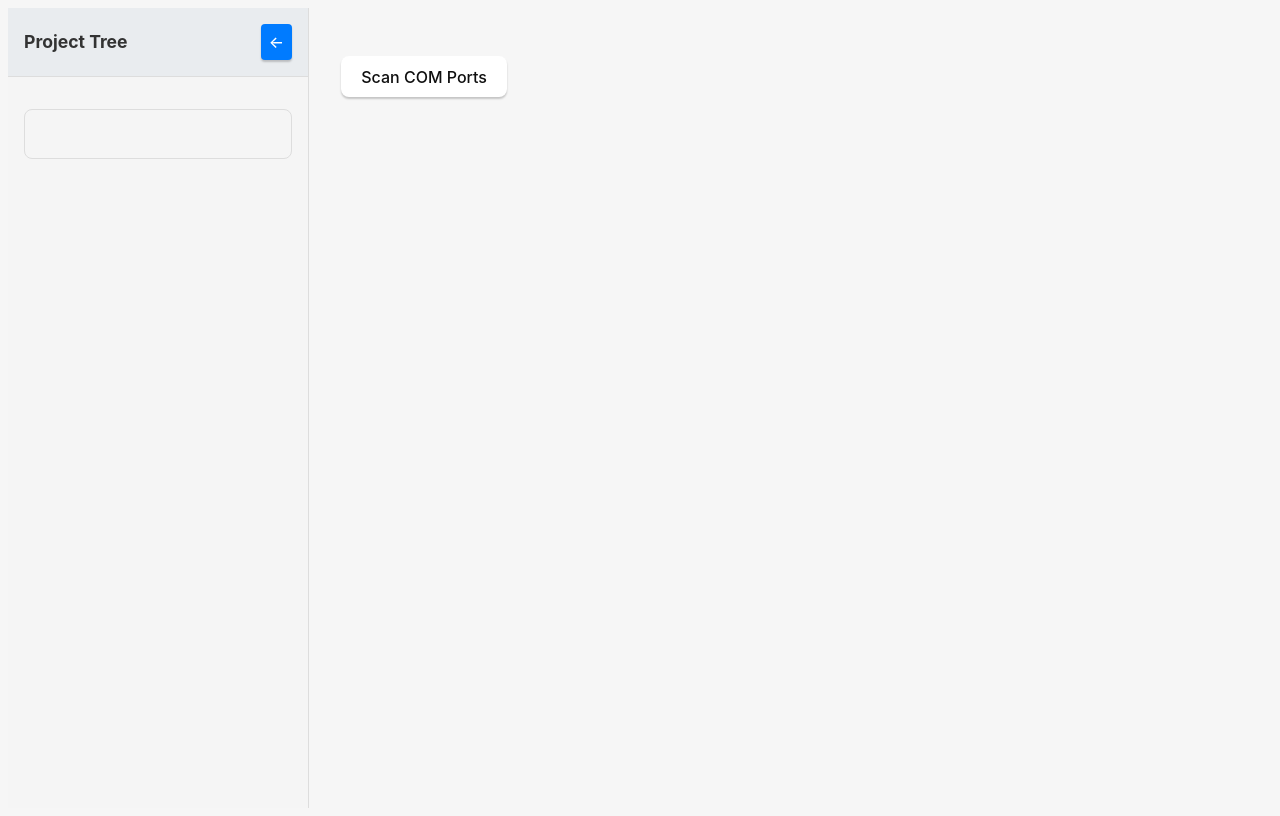
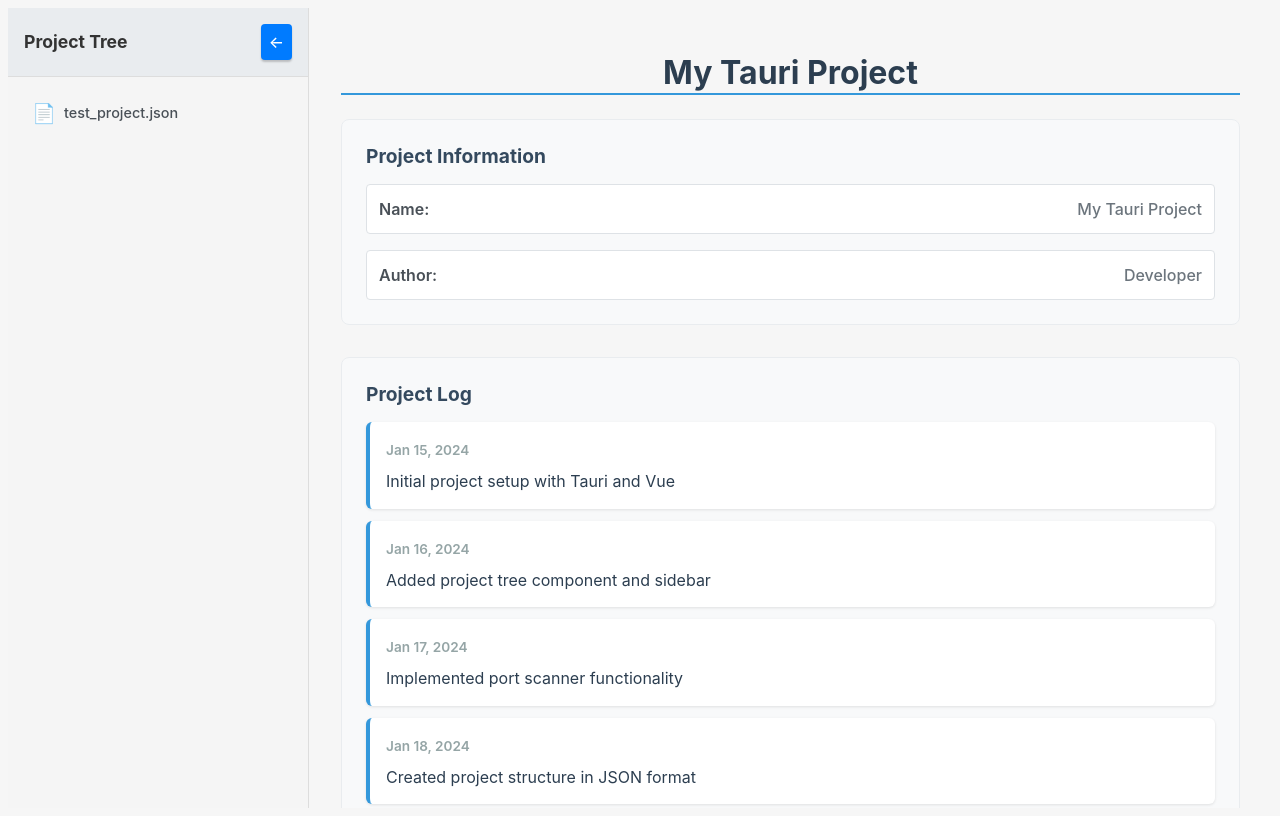
Before and after one commit to voronovmaksim88/RUST, a Vue app in the folder tauri-app/: page / in a window 1280 px wide. Built offline with nearby package versions, Linux system fonts and the light colour scheme.

Commit message:
вывел инфо о проекте

```diff
--- a/tauri-app/src/App.vue
+++ b/tauri-app/src/App.vue
@@ -1,15 +1,113 @@
 <script setup lang="ts">
-import { ref } from 'vue'
+import { ref, onMounted } from 'vue'
 import PortScanner from './components/PortScanner.vue'
 import TheProjectTree from './components/TheProjectTree.vue'
 
+interface LogRecord {
+  date: string
+  text: string
+}
+
+interface ProjectLog {
+  records: LogRecord[]
+}
+
+interface Project {
+  name: string
+  author: string
+  log: ProjectLog
+}
+
+interface ProjectData {
+  project: Project
+}
+
 const isSidebarCollapsed = ref(false)
+const projectData = ref<ProjectData | null>(null)
+const fileName = ref('test_project.json')
+const isLoading = ref(false)
 
 const toggleSidebar = () => {
   isSidebarCollapsed.value = !isSidebarCollapsed.value
 }
+
+const loadProjectData = async () => {
+  console.log('Starting to load project data...')
+  isLoading.value = true
+
+  try {
+    console.log('Fetching from /test_project.json...')
+    const response = await fetch('/test_project.json')
+    console.log('Response status:', response.status)
+    console.log('Response ok:', response.ok)
+    console.log('Response headers:', response.headers)
+
+    if (!response.ok) {
+      throw new Error(`HTTP error! status: ${response.status}`)
+    }
+
+    // Сначала получаем текст ответа для отладки
+    const responseText = await response.text()
+    console.log('Response text (first 100 chars):', responseText.substring(0, 100))
+    console.log('Response text length:', responseText.length)
+
+    // Проверяем на BOM и другие невидимые символы
+    if (responseText.charCodeAt(0) === 0xFEFF) {
+      console.log('BOM detected, removing...')
+      const cleanText = responseText.slice(1)
+      console.log('Clean text (first 100 chars):', cleanText.substring(0, 100))
+
+      const data = JSON.parse(cleanText)
+      console.log('Parsed data after BOM removal:', data)
+
+      if (data && data.project && data.project.name && data.project.author && data.project.log) {
+        console.log('Data structure is valid')
+        projectData.value = data
+        console.log('projectData.value set to:', projectData.value)
+      } else {
+        console.error('Invalid data structure after BOM removal:', data)
+        projectData.value = null
+      }
+    } else {
+      // Обычный парсинг без BOM
+      const data = JSON.parse(responseText)
+      console.log('Loaded data:', data)
+      console.log('Data type:', typeof data)
+      console.log('Data keys:', Object.keys(data))
+      console.log('Data.project:', data.project)
+
+      if (data && data.project && data.project.name && data.project.author && data.project.log) {
+        console.log('Data structure is valid')
+        projectData.value = data
+        console.log('projectData.value set to:', projectData.value)
+      } else {
+        console.error('Invalid data structure:', data)
+        projectData.value = null
+      }
+    }
+  } catch (error) {
+    console.error('Error loading project data:', error)
+    projectData.value = null
+  } finally {
+    isLoading.value = false
+    console.log('Loading finished. Final projectData.value:', projectData.value)
+  }
+}
+
+// Функция форматирования даты
+const formatDate = (dateString: string): string => {
+  const date = new Date(dateString)
+  return date.toLocaleDateString('en-US', {
+    year: 'numeric',
+    month: 'short',
+    day: 'numeric'
+  })
+}
+
+onMounted(() => {
+  loadProjectData()
+})
 </script>
-
 
 <template>
   <div class="app-container">
@@ -27,18 +125,54 @@
         </button>
       </div>
       <div class="sidebar-content" v-show="!isSidebarCollapsed">
-        <TheProjectTree />
+        <TheProjectTree :fileName="fileName" />
       </div>
     </div>
 
     <!-- Основной контент -->
     <main class="main-content">
+      <div v-if="projectData !== null" class="project-details">
+        <h1>{{ projectData.project.name }}</h1>
+
+        <div class="project-info">
+          <div class="info-section">
+            <h3>Project Information</h3>
+            <div class="info-grid">
+              <div class="info-item">
+                <label>Name:</label>
+                <span>{{ projectData.project.name }}</span>
+              </div>
+              <div class="info-item">
+                <label>Author:</label>
+                <span>{{ projectData.project.author }}</span>
+              </div>
+            </div>
+          </div>
+
+          <div class="log-section">
+            <h3>Project Log</h3>
+            <div class="log-entries">
+              <div
+                v-for="(record, index) in projectData.project.log.records"
+                :key="index"
+                class="log-entry"
+              >
+                <div class="log-date">{{ formatDate(record.date) }}</div>
+                <div class="log-text">{{ record.text }}</div>
+              </div>
+            </div>
+          </div>
+        </div>
+      </div>
+
+      <div v-else class="loading">
+        Loading project data...
+      </div>
 
       <PortScanner />
     </main>
   </div>
 </template>
-
 
 <style>
 @import './styles.css';
@@ -125,4 +259,93 @@
     width: 100%;
   }
 }
+
+/* Стили для отображения свойств проекта */
+.project-details {
+  margin-bottom: 2rem;
+}
+
+.project-details h1 {
+  color: #2c3e50;
+  margin-bottom: 1.5rem;
+  border-bottom: 2px solid #3498db;
+  padding-bottom: 0.5rem;
+}
+
+.project-info {
+  display: flex;
+  flex-direction: column;
+  gap: 2rem;
+}
+
+.info-section, .log-section {
+  background: #f8f9fa;
+  padding: 1.5rem;
+  border-radius: 8px;
+  border: 1px solid #e9ecef;
+}
+
+.info-section h3, .log-section h3 {
+  color: #34495e;
+  margin: 0 0 1rem 0;
+  font-size: 1.2rem;
+}
+
+.info-grid {
+  display: grid;
+  gap: 1rem;
+}
+
+.info-item {
+  display: flex;
+  justify-content: space-between;
+  align-items: center;
+  padding: 0.75rem;
+  background: white;
+  border-radius: 4px;
+  border: 1px solid #dee2e6;
+}
+
+.info-item label {
+  font-weight: 600;
+  color: #495057;
+}
+
+.info-item span {
+  color: #6c757d;
+  font-weight: 500;
+}
+
+.log-entries {
+  display: flex;
+  flex-direction: column;
+  gap: 0.75rem;
+}
+
+.log-entry {
+  padding: 1rem;
+  background: white;
+  border-radius: 6px;
+  border-left: 4px solid #3498db;
+  box-shadow: 0 1px 3px rgba(0,0,0,0.1);
+}
+
+.log-date {
+  font-size: 0.85rem;
+  color: #95a5a6;
+  font-weight: 600;
+  margin-bottom: 0.5rem;
+}
+
+.log-text {
+  color: #2c3e50;
+  line-height: 1.4;
+}
+
+.loading {
+  text-align: center;
+  padding: 2rem;
+  color: #6c757d;
+  font-style: italic;
+}
 </style>
--- a/tauri-app/src/components/TheProjectTree.vue
+++ b/tauri-app/src/components/TheProjectTree.vue
@@ -1,31 +1,52 @@
 <script setup lang="ts">
-// Здесь можно добавить логику для отображения дерева проекта
+interface Props {
+  fileName: string
+}
+
+defineProps<Props>()
 </script>
-
 
 <template>
   <div class="project-tree">
     <div class="tree-container">
-      <!-- Здесь будет содержимое дерева проекта -->
+      <div class="file-item">
+        <span class="file-icon">📄</span>
+        <span class="file-name">{{ fileName }}</span>
+      </div>
     </div>
   </div>
 </template>
 
-
 <style scoped>
 .project-tree {
-  padding: 1rem;
-  border: 1px solid #ddd;
-  border-radius: 8px;
-  margin: 1rem 0;
+  padding: 0;
 }
 
 .tree-container {
-  margin-top: 1rem;
+  margin: 0;
 }
 
-h3 {
-  margin: 0 0 1rem 0;
-  color: #333;
+.file-item {
+  display: flex;
+  align-items: center;
+  gap: 0.5rem;
+  padding: 0.5rem;
+  cursor: pointer;
+  border-radius: 4px;
+  transition: background-color 0.2s;
+}
+
+.file-item:hover {
+  background-color: #e9ecef;
+}
+
+.file-icon {
+  font-size: 1.2rem;
+}
+
+.file-name {
+  font-size: 0.9rem;
+  color: #495057;
+  font-weight: 500;
 }
 </style>
```
Also changed, not shown: tauri-app/public/test_project.json (renamed from tauri-app/test_project.json).
